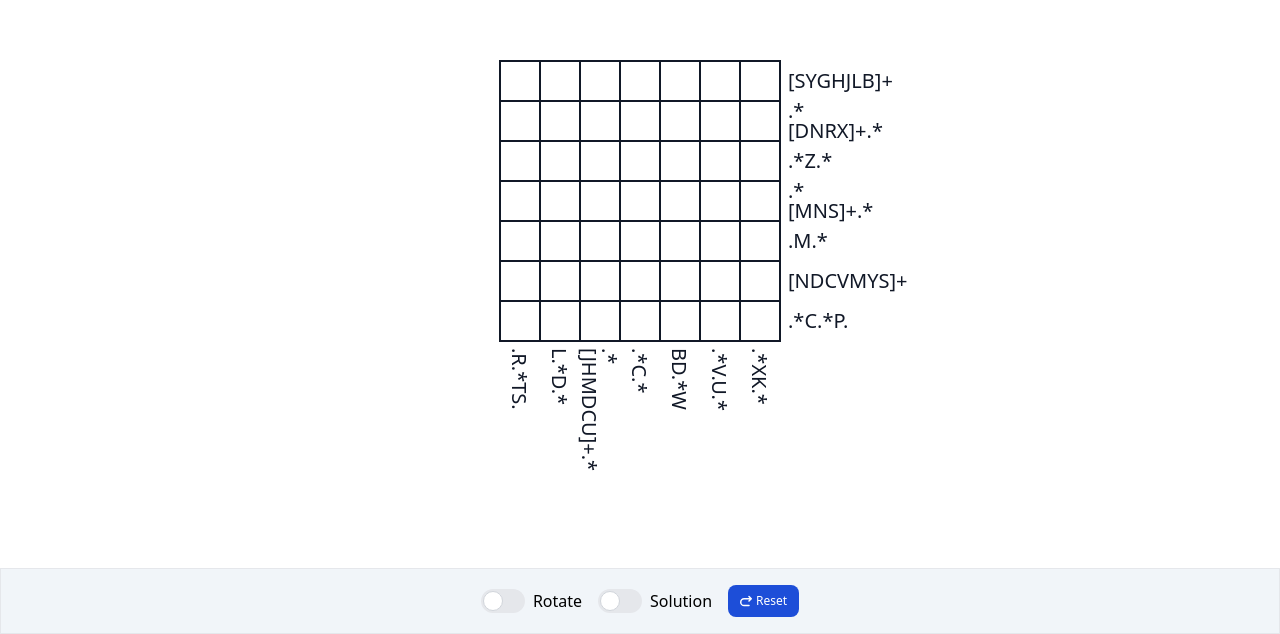
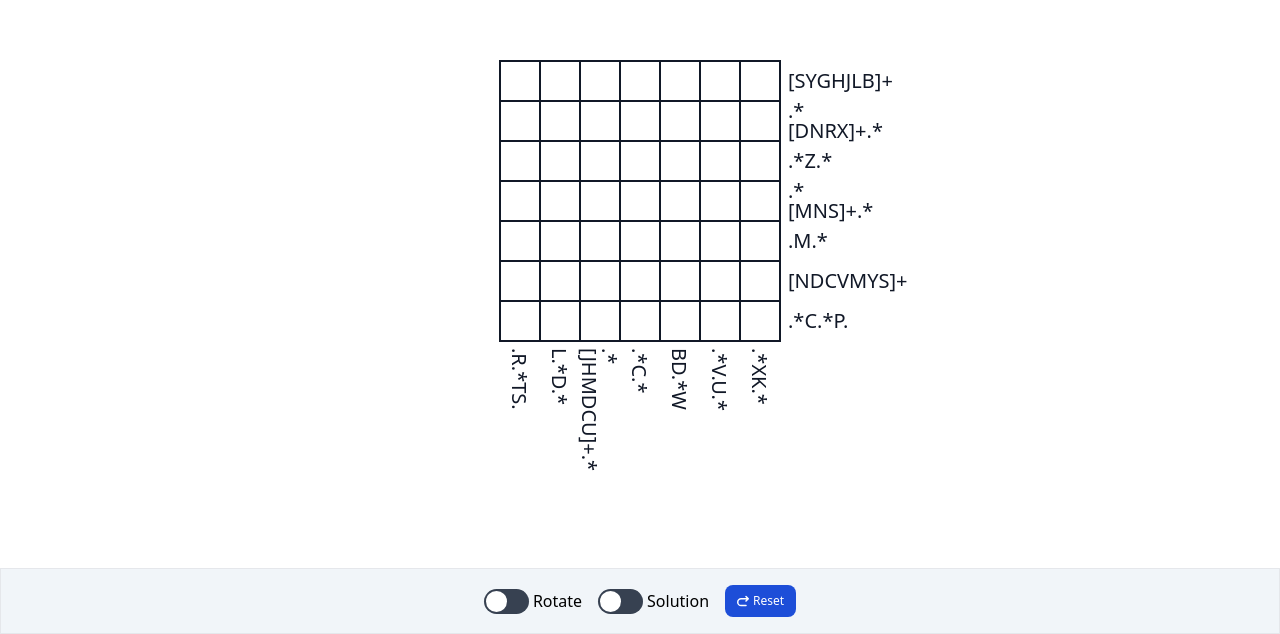
Before and after one commit to henningway/regex-crossword, a Vue app: page / in a window 1280 px wide. Shown: the part 166-800 px from the top of the page. Built offline with nearby package versions, Linux system fonts and the light colour scheme.

Commit message:
fix toggle buttons to be in sync their value

```diff
--- a/src/view/Controls.vue
+++ b/src/view/Controls.vue
@@ -5,35 +5,19 @@
         </div>
 
         <div class="w-100 flex justify-center p-4 border border-t-gray-200 bg-slate-100 gap-4">
-            <div class="flex items-center">
-                <label class="relative inline-flex items-center cursor-pointer">
-                    <input
-                        type="checkbox"
-                        :value="options.rotate"
-                        class="sr-only peer"
-                        @input="toggleRotation"
-                    />
-                    <div
-                        class="w-11 h-6 bg-gray-200 rounded-full peer dark:bg-gray-700 peer-checked:after:translate-x-full peer-checked:after:border-white after:content-[''] after:absolute after:top-[2px] after:left-[2px] after:bg-white after:border-gray-300 after:border after:rounded-full after:h-5 after:w-5 after:transition-all dark:border-gray-600 peer-checked:bg-blue-600"
-                    />
-                    <span class="ml-2 text-md font-medium">Rotate</span>
-                </label>
-            </div>
+            <ToggleButton
+                :value="options.rotate"
+                @update="toggleRotation"
+            >
+                Rotate
+            </ToggleButton>
 
-            <div class="flex items-center">
-                <label class="relative inline-flex items-center cursor-pointer">
-                    <input
-                        type="checkbox"
-                        :value="options.solution"
-                        class="sr-only peer"
-                        @input="toggleSolution"
-                    />
-                    <div
-                        class="w-11 h-6 bg-gray-200 rounded-full peer dark:bg-gray-700 peer-checked:after:translate-x-full peer-checked:after:border-white after:content-[''] after:absolute after:top-[2px] after:left-[2px] after:bg-white after:border-gray-300 after:border after:rounded-full after:h-5 after:w-5 after:transition-all dark:border-gray-600 peer-checked:bg-blue-600"
-                    />
-                    <span class="ml-2 text-md font-medium">Solution</span>
-                </label>
-            </div>
+            <ToggleButton
+                :value="options.solution"
+                @update="toggleSolution"
+            >
+                Solution
+            </ToggleButton>
 
             <div
                 class="px-3 py-2 text-xs font-medium text-center inline-flex items-center text-white bg-blue-700 rounded-lg hover:bg-blue-800 focus:ring-4 focus:outline-none focus:ring-blue-300 dark:bg-blue-600 dark:hover:bg-blue-700 dark:focus:ring-blue-800"
@@ -63,6 +47,7 @@
 <script setup lang="ts">
     import { ref, onBeforeUnmount } from 'vue';
     import type { Options } from '@/type/common';
+    import ToggleButton from '@/view/ToggleButton.vue';
 
     defineEmits(['reset']);
 
--- /dev/null
+++ b/src/view/ToggleButton.vue
@@ -0,0 +1,63 @@
+<template>
+    <label
+        class="relative cursor-pointer flex items-center text-md font-medium gap-1"
+        :class="{ toggleValue }"
+    >
+        <input
+            class="absolute opacity-0"
+            :checked="value"
+            type="checkbox"
+            @click.stop
+            @change.stop="toggle"
+        />
+
+        <div
+            class="relative inline-block transition-colors"
+            :class="{ 'bg-gray-700': !toggleValue, 'bg-blue-700': toggleValue }"
+            :style="{
+                width: width + 'px',
+                height: height + 'px',
+                borderRadius: Math.round(height / 2) + 'px'
+            }"
+        >
+            <div
+                class="absolute left-0 top-0 block overflow-hidden rounded-full bg-white transition duration-300 ease-out"
+                :style="{
+                    width: radius + 'px',
+                    height: radius + 'px',
+                    transform: `translate(${toggleValue ? distance : margin}px, ${margin}px)`
+                }"
+            />
+        </div>
+
+        <slot />
+    </label>
+</template>
+
+<script setup lang="ts">
+    import { computed, toRef } from 'vue';
+
+    /* EMITS */
+    const emit = defineEmits(['update']);
+
+    /* PROPS */
+    const props = withDefaults(
+        defineProps<{
+            height?: number;
+            margin?: number;
+            value: boolean;
+            width?: number;
+        }>(),
+        { height: 25, margin: 2, width: 45 }
+    );
+
+    /* REFS */
+    const toggleValue = toRef(props, 'value');
+
+    /* COMPUTED */
+    const radius = computed<number>(() => props.height - props.margin * 2);
+    const distance = computed<number>(() => props.width - props.height + props.margin);
+
+    /* METHODS */
+    const toggle = () => emit('update', !toggleValue.value);
+</script>
```
